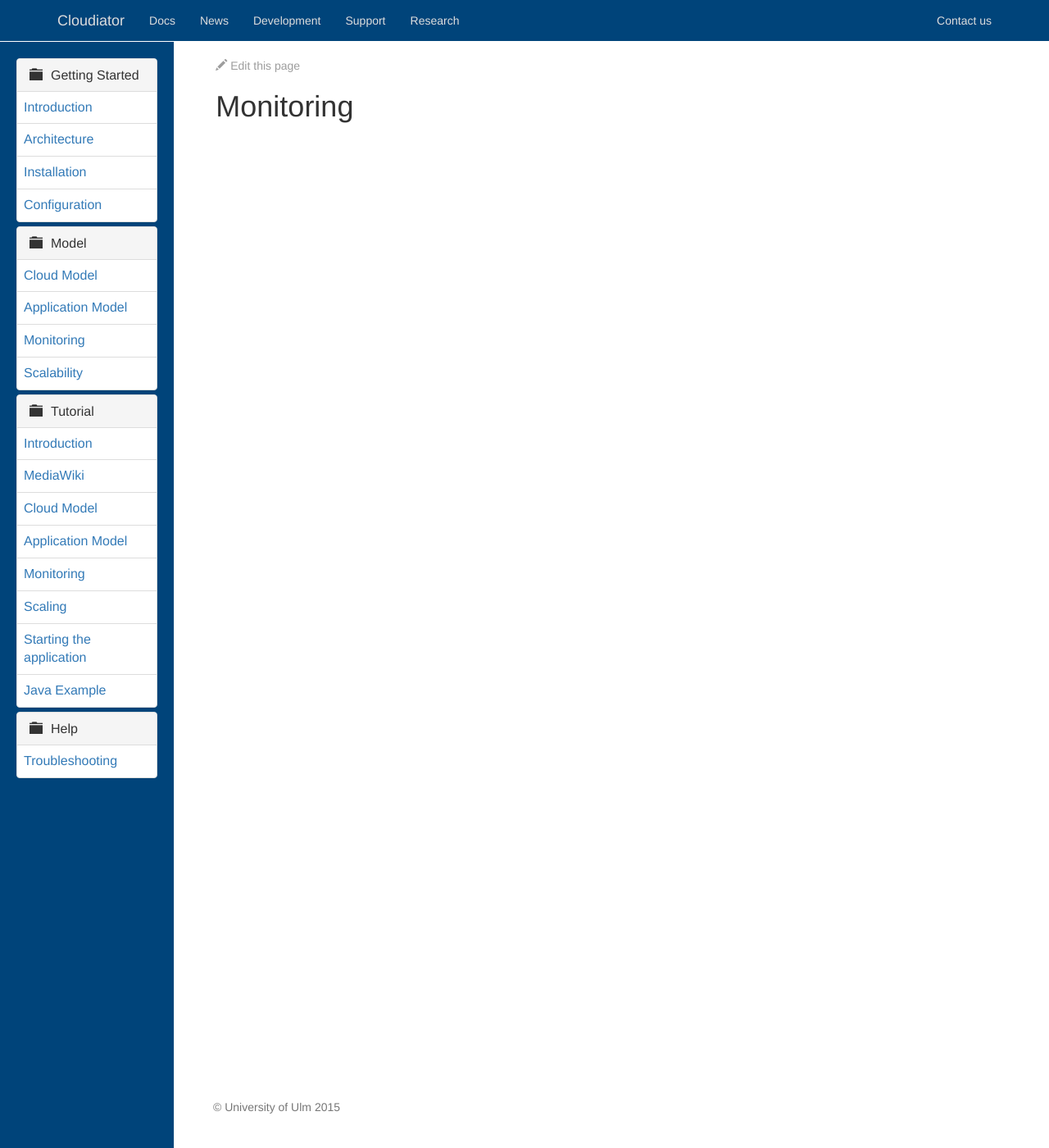
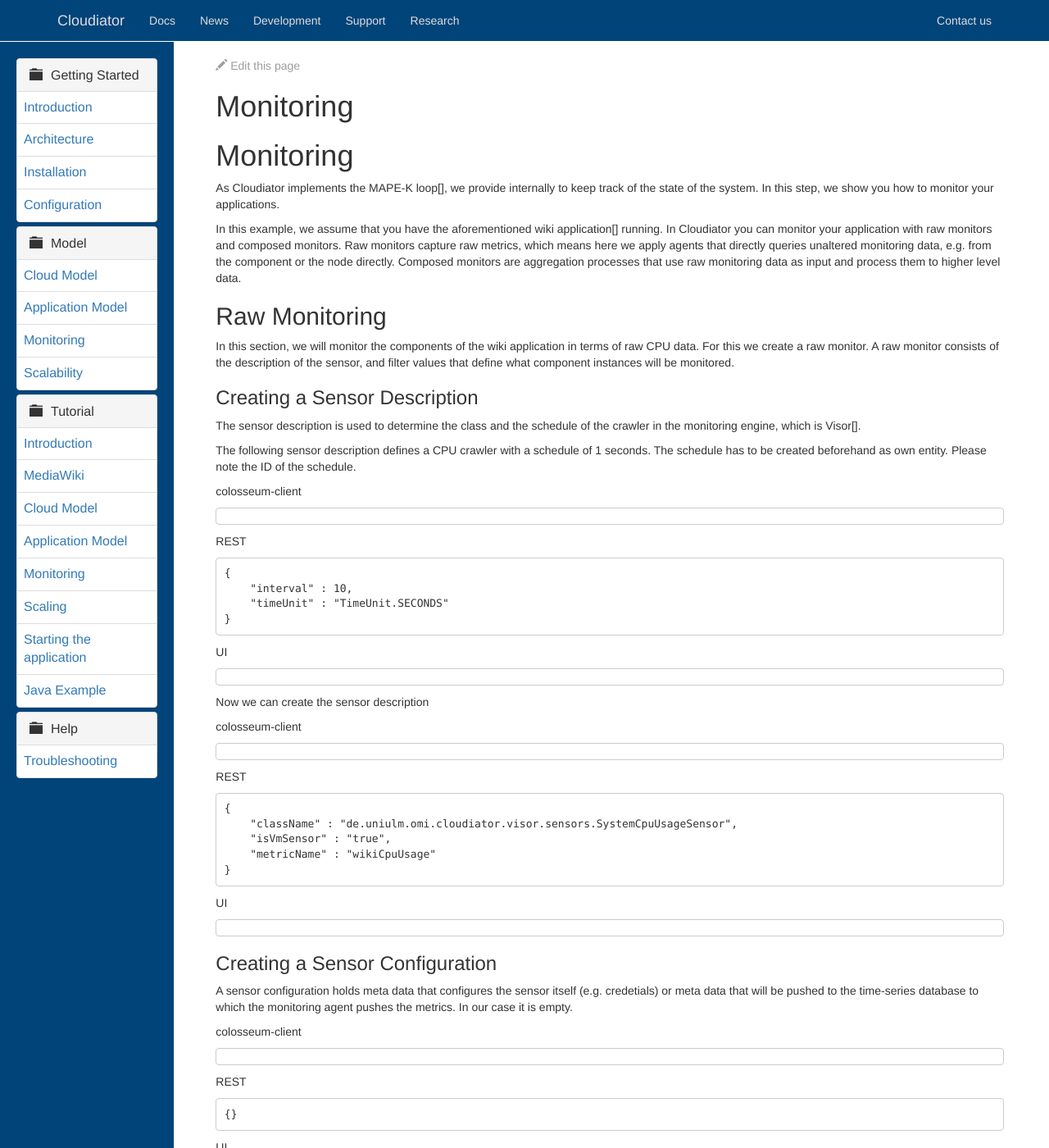
Before and after one commit to cloudiator/cloudiator.github.io, a Jekyll site: the page built from _docs/tutorial_monitoring.md, in a window 1280 px wide and 1400 px high. Shown: the whole window at 82% size. Built offline with Jekyll 4.4.1, drawn with Linux system fonts in a browser that asks for light colours; some of the changed text lies outside the part shown.

Commit message:
Update tutorial_monitoring.md

````diff
--- a/_docs/tutorial_monitoring.md
+++ b/_docs/tutorial_monitoring.md
@@ -2,3 +2,101 @@
 layout: docs
 title: Monitoring
 ---
+
+# Monitoring
+
+As Cloudiator implements the MAPE-K loop[], we provide internally to keep track of the state of the system. In this step, we show you how to monitor your applications.
+
+In this example, we assume that you have the aforementioned wiki application[] running. In Cloudiator you can monitor your application with raw monitors and composed monitors. Raw monitors capture raw metrics, which means here we apply agents that directly queries unaltered monitoring data, e.g. from the component or the node directly. Composed monitors are aggregation processes that use raw monitoring data as input and process them to higher level data.
+
+## Raw Monitoring
+
+In this section, we will monitor the components of the wiki application in terms of raw CPU data. For this we create a raw monitor. A raw monitor consists of the description of the sensor, and filter values that define what component instances will be monitored.
+
+### Creating a Sensor Description
+
+The sensor description is used to determine the class and the schedule of the crawler in the monitoring engine, which is Visor[].
+
+The following sensor description defines a CPU crawler with a schedule of 1 seconds. The schedule has to be created beforehand as own entity. Please note the ID of the schedule.
+
+colosseum-client
+```
+```
+
+REST
+```
+{
+    "interval" : 10,
+    "timeUnit" : "TimeUnit.SECONDS"
+}
+```
+
+UI
+```
+```
+
+Now we can create the sensor description
+
+colosseum-client
+```
+```
+
+REST
+```
+{
+    "className" : "de.uniulm.omi.cloudiator.visor.sensors.SystemCpuUsageSensor",
+    "isVmSensor" : "true",
+    "metricName" : "wikiCpuUsage"
+}
+```
+
+UI
+```
+```
+
+
+### Creating a Sensor Configuration
+
+A sensor configuration holds meta data that configures the sensor itself (e.g. credetials) or meta data that will be pushed to the time-series database to which the monitoring agent pushes the metrics. In our case it is empty.
+
+colosseum-client
+```
+```
+
+REST
+```
+{}
+```
+
+UI
+```
+```
+
+### Creating the Raw Monitor
+
+Now we can create the RawMonitor entity which combines the above mentioned entities.
+
+colosseum-client
+```
+```
+
+REST
+```
+{
+    "component" : /* insert the ID of the wiki component */,
+    "schedule" : /* insert the ID of the schedule from above */,
+    "sensorConfigurations" : /* insert the ID of the sensor configuration from above */,
+    "sensorDescription" : /* insert the ID of the sensor description from above */,
+}
+```
+
+UI
+```
+```
+
+Now we monitor the CPU usage of all instances of the wiki component!
+
+
+## Composed Monitoring
+
+The above monitoring is already quite nice and can give hints to the quality of service of the system and its healthiness. But it also requires to interpret the data manually from thousands of individual measurements.
````
